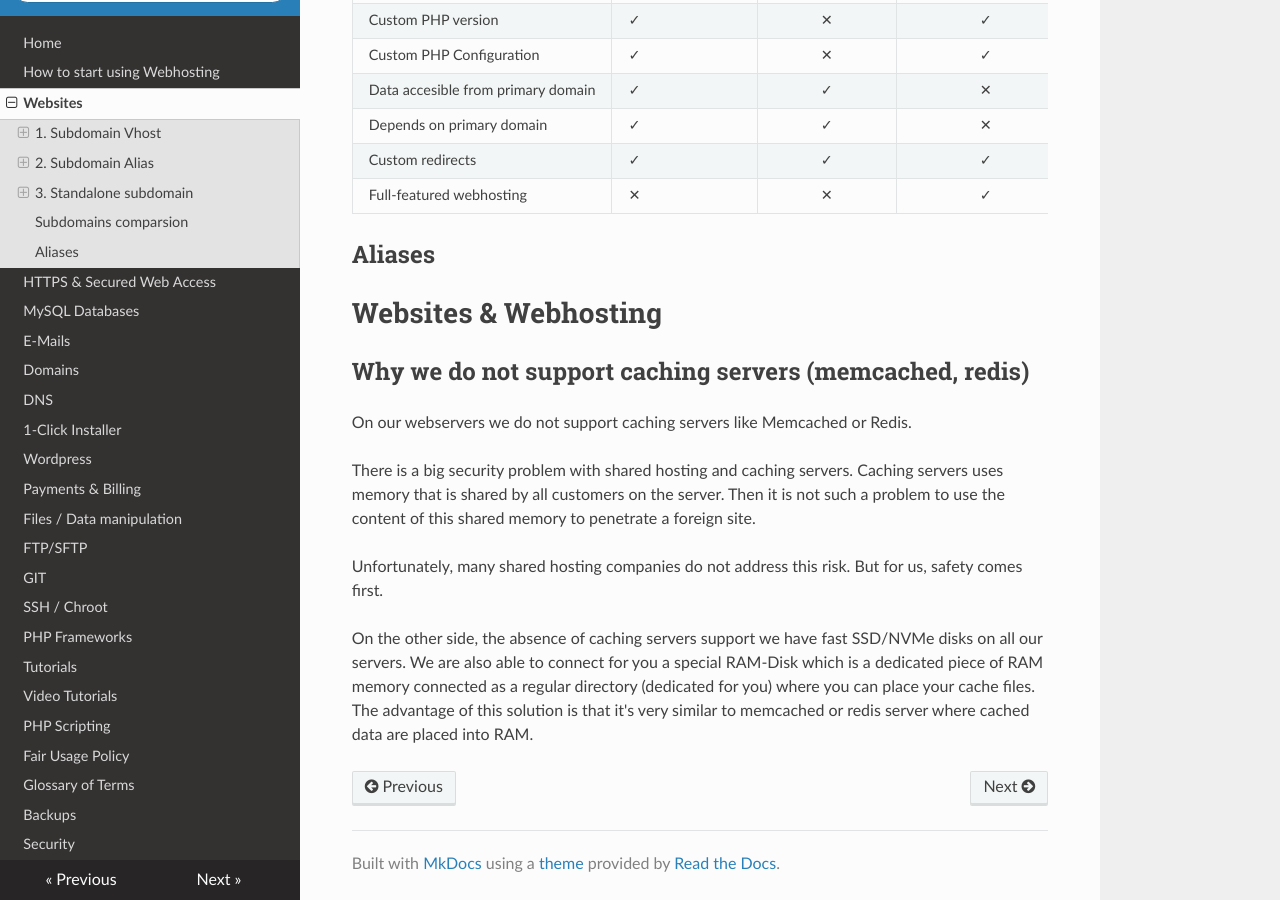
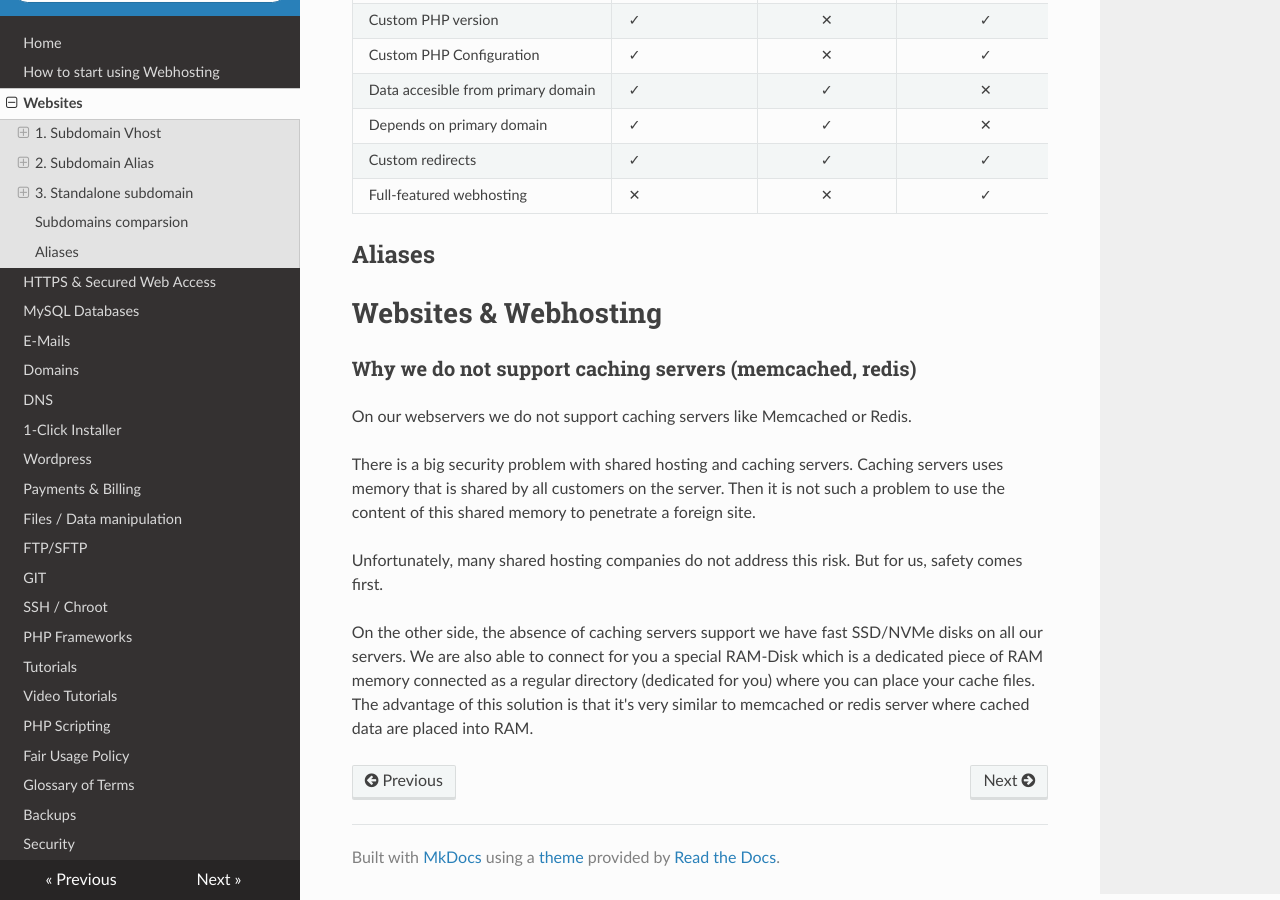
Before and after one commit to nuclearhosting/nh-knowledge-base, an MkDocs documentation site: the page built from docs/websites.md, in a window 1280 px wide and 900 px high, scrolled down 2556 px. Built offline with MkDocs 1.6.1, drawn with Linux system fonts in a browser that asks for light colours; nearby versions of some CDN libraries.

Commit message:
Changed heading level

```diff
--- a/docs/websites.md
+++ b/docs/websites.md
@@ -95,7 +95,7 @@ The procedure is the same like when you creating a webhosting for a new 2nd leve
 
 # Websites & Webhosting
 
-## Why we do not support caching servers (memcached, redis)
+### Why we do not support caching servers (memcached, redis)
 
 On our webservers we do not support caching servers like Memcached or Redis.
 
```
